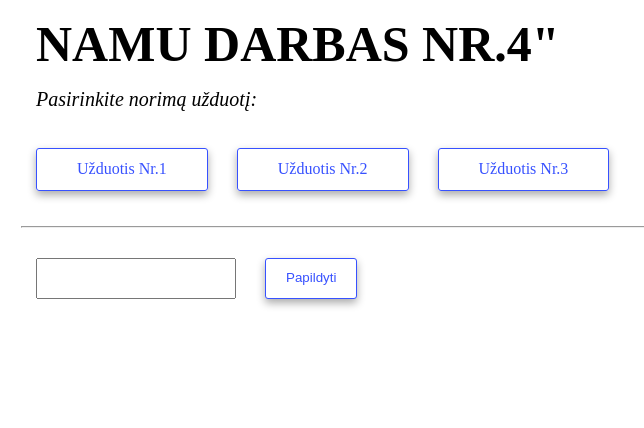
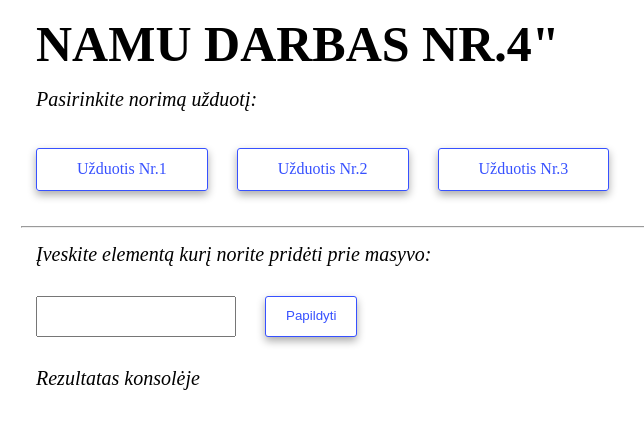
Before and after one commit to Rimvydas1987/04-JS-namu-darbas_FunkcijosMasyvai, a plain HTML site: page 1-uzduotis/index.html in a window 1280 px wide. Shown: the whole page, without its empty margins (9-653 px from the left). Drawn offline with Linux system fonts and the light colour scheme.

Commit message:
3-uzduotis(start+)

```diff
--- a/1-uzduotis/index.html
+++ b/1-uzduotis/index.html
@@ -20,8 +20,10 @@
     </div>
     <hr>
     <div>
+        <p>Įveskite elementą kurį norite pridėti prie masyvo:</p>
         <input id="reiksme"/>
         <button class="function-button" onclick="MasyvoPildymas()">Papildyti</button>
+        <p>Rezultatas konsolėje</p>
     </div>
     <script src="../1-uzduotis/script.js"></script>
 </body>
```
Also changed, not shown: 2-uzduotis/index.html (+1 -0 lines).
